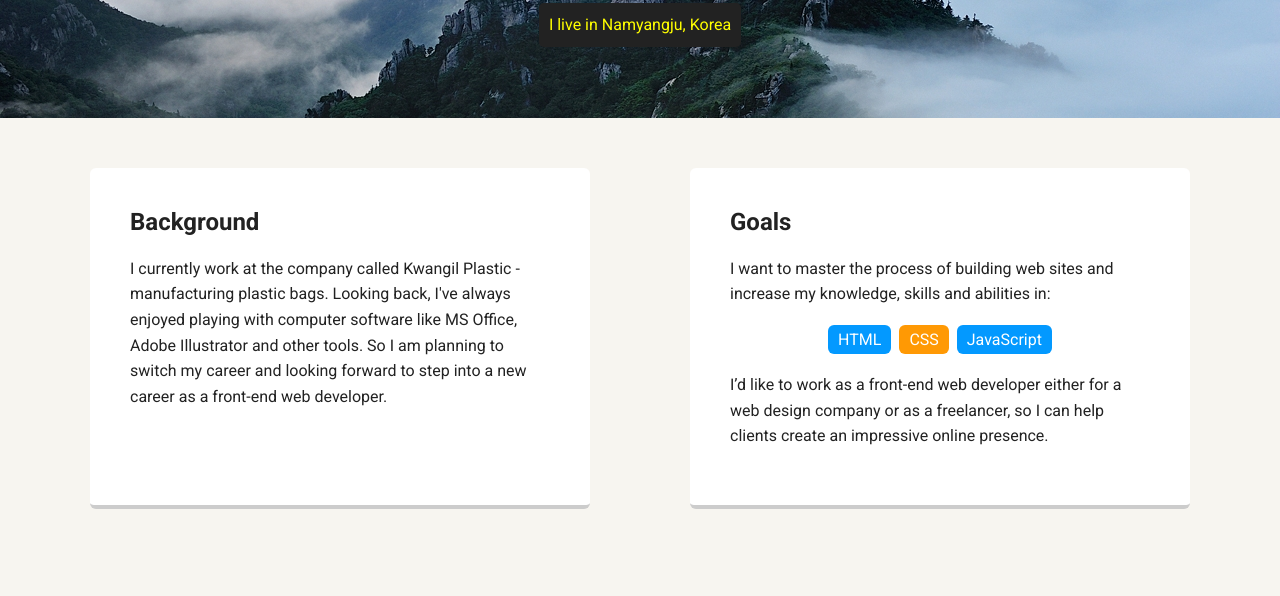
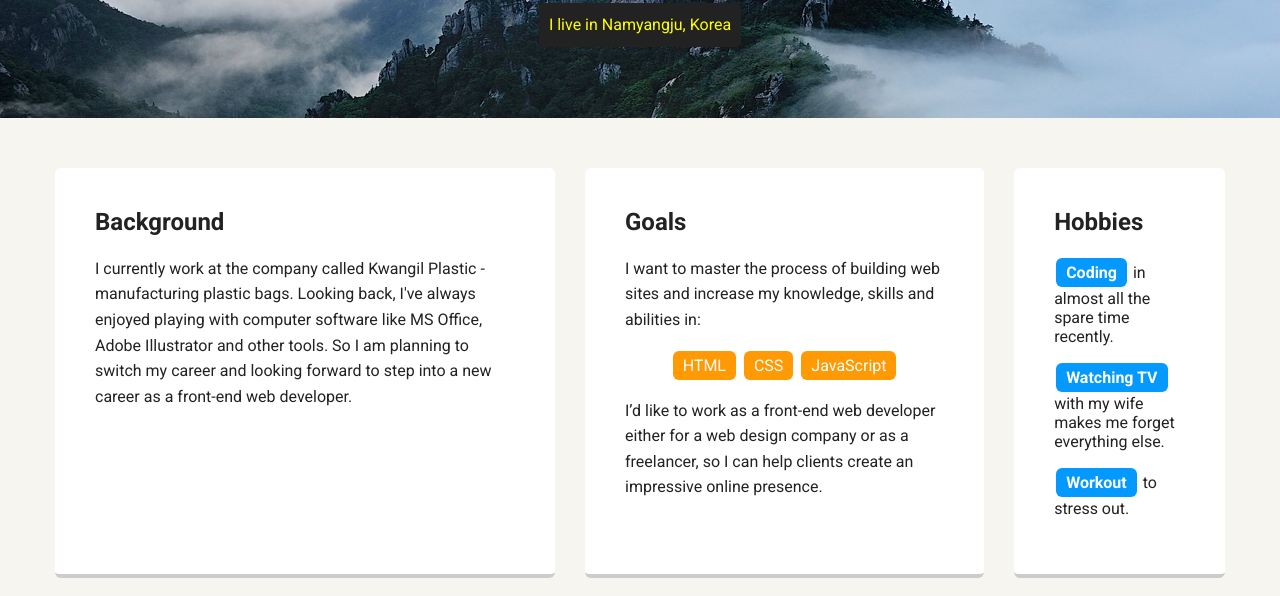
Before and after one commit to kwanwooi25/techdegree-project-1, a plain HTML site: page index.html in a window 1280 px wide. Shown: the part 352-948 px from the top of the page. Drawn offline with Linux system fonts and the light colour scheme; a web font is replaced by a local one.

Commit message:
Added a new 'card' section
a new 'card' section - hobbies - added
little changes in css

```diff
--- a/index.html
+++ b/index.html
@@ -39,6 +39,15 @@
         <p>I’d like to work as a front-end web developer either for a web design company or as a freelancer, so I can help clients create an impressive online presence.</p>
       </div>
 
+      <div class="card">
+        <h2>Hobbies</h2>
+        <ul class="hobbies">
+          <li><strong>Coding</strong> in almost all the spare time recently.</li>
+          <li><strong>Watching TV</strong> with my wife makes me forget everything else.</li>
+          <li><strong>Workout</strong> to stress out.</li>
+        </ul>
+      </div>
+
     </main>
     <footer>
       <ul>
--- a/styles.css
+++ b/styles.css
@@ -89,7 +89,7 @@ header .profile-image:hover {
   color: yellow;
 }
 .card {
-  margin: 30px;
+  margin: 30px 15px;
   padding: 20px 40px 40px;
   max-width: 500px;
   text-align: left;
@@ -116,8 +116,22 @@ ul.skills {
   margin: 2px;
 }
 
-.skills li:nth-child(odd) {
+.hobbies {
+  padding-left: 0;
+}
+
+.hobbies li {
+  list-style: none;
+  margin-bottom: 15px;
+}
+
+.hobbies li strong{
+  border-radius: 6px;
+  display: inline-block;
   background: #0399ff;
+  color: white;
+  padding: 5px 10px;
+  margin: 2px;
 }
 
 footer {
```
